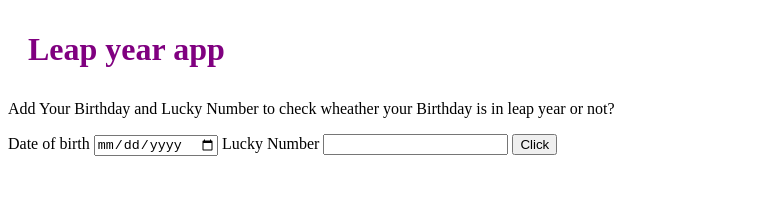
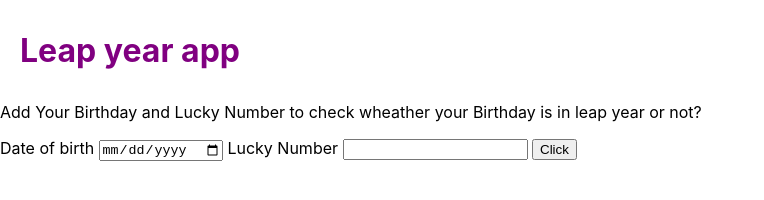
Before and after one commit to atulpatill/leap-year, a plain HTML site: page index.html in a window 1280 px wide. Shown: the whole page, without its empty margins (0-764 px from the left). Drawn offline with Linux system fonts and the light colour scheme.

Commit message:
style: updated

```diff
--- a/style.css
+++ b/style.css
@@ -2,3 +2,16 @@ h1{
     color: purple;
     padding: 10px 20px;
 }
+body {
+    margin: 0;
+    font-family: -apple-system, BlinkMacSystemFont, 'Segoe UI', 'Roboto', 'Oxygen',
+      'Ubuntu', 'Cantarell', 'Fira Sans', 'Droid Sans', 'Helvetica Neue',
+      sans-serif;
+    -webkit-font-smoothing: antialiased;
+    -moz-osx-font-smoothing: grayscale;
+  }
+
+  code {
+    font-family: source-code-pro, Menlo, Monaco, Consolas, 'Courier New',
+      monospace;
+  }
```
